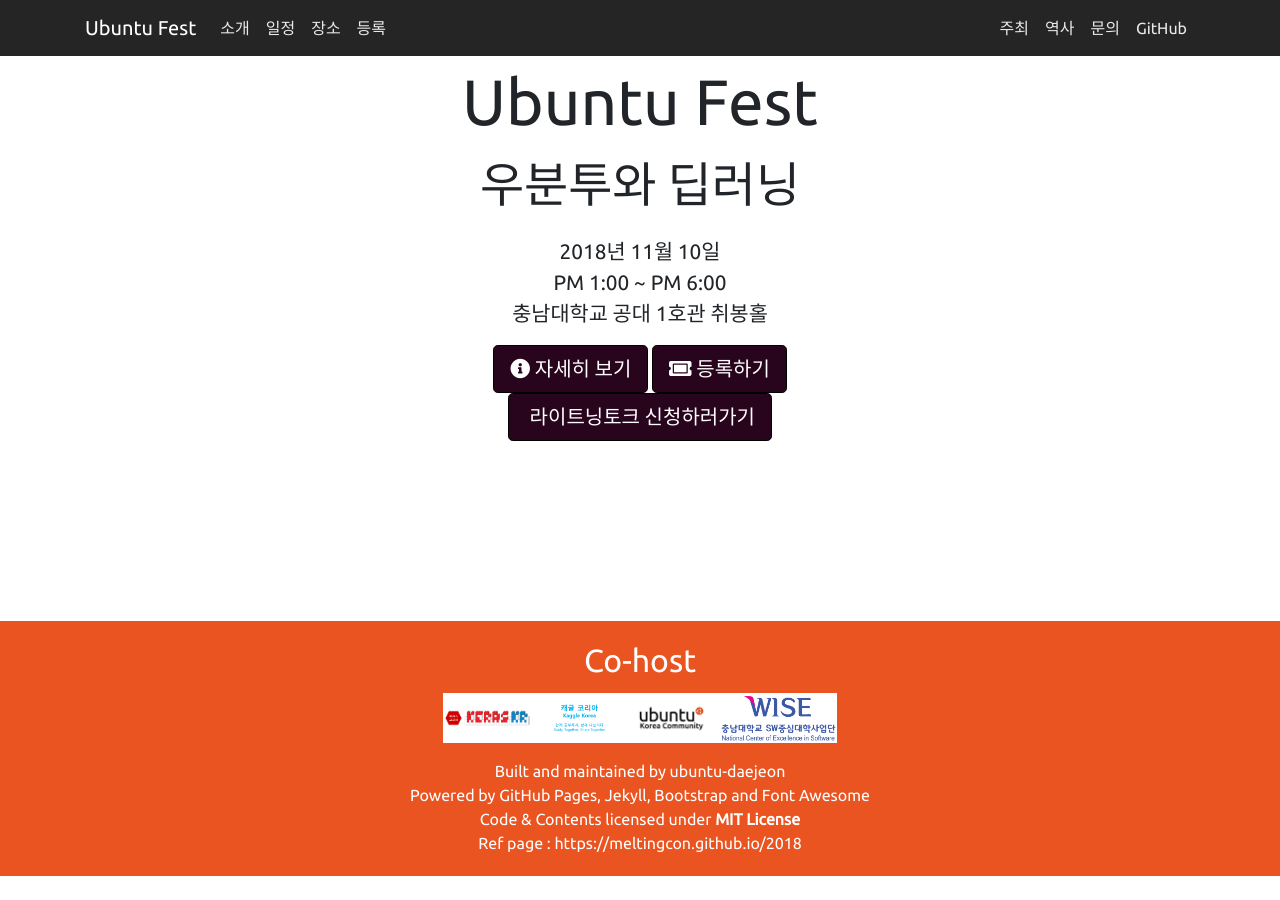
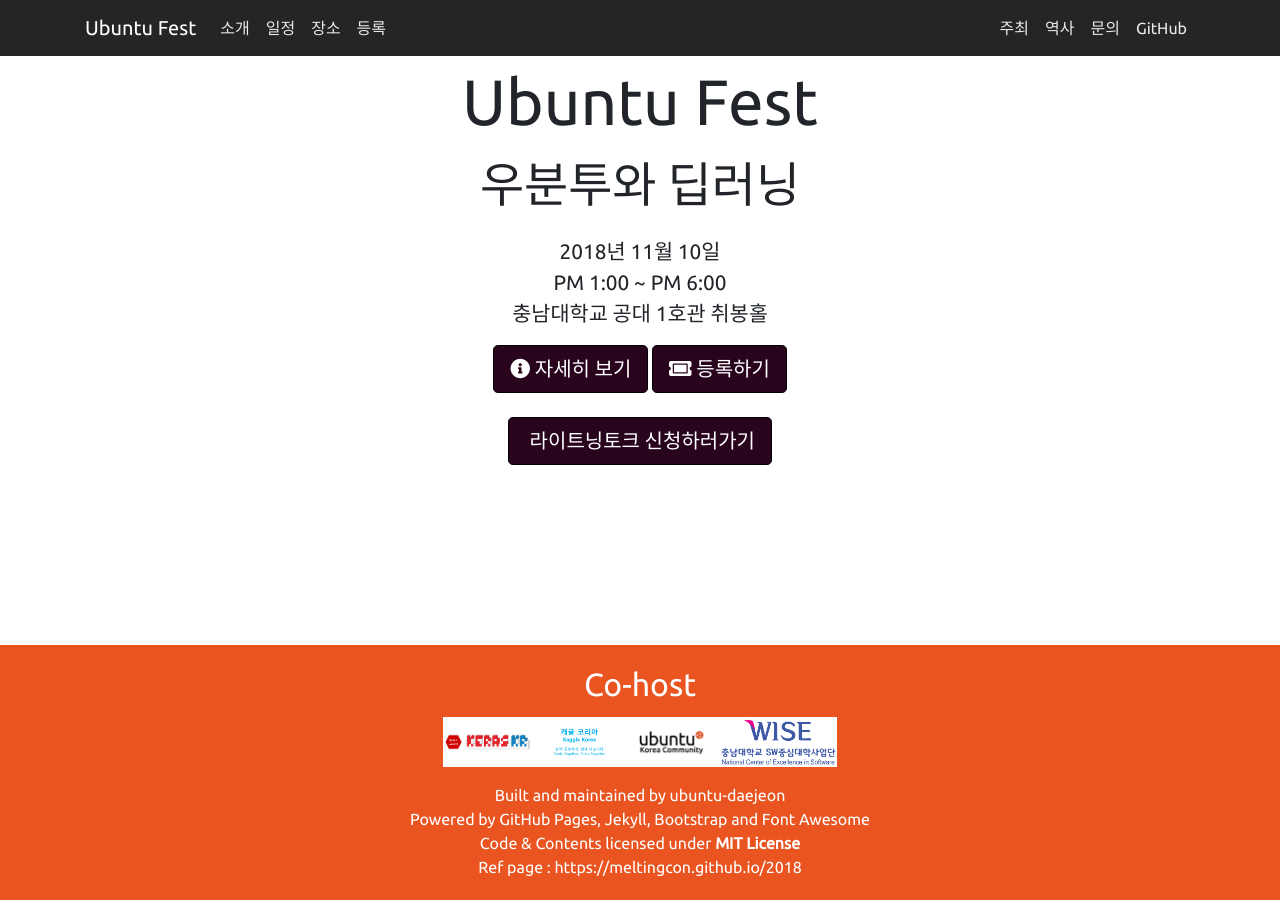
Before and after one commit to ubuntu-kr/ubuntu-fest, a Jekyll site: the page built from index.md, in a window 1280 px wide and 900 px high, scrolled down 173 px. Built offline with Jekyll 4.4.1, drawn with Linux system fonts in a browser that asks for light colours; before the commit the page ends 1049 px from its top, so only the background shows below that.

Commit message:
개행 추가

```diff
--- a/_layouts/home.html
+++ b/_layouts/home.html
@@ -10,7 +10,7 @@ layout: frame
     <i class="fas fa-info-circle"></i> 자세히 보기</a>
   <a role="button" class="btn btn-primary btn-lg btn-primary"
   href="{{ site.registration-url }}">
-    <i class="fas fa-ticket-alt"></i> 등록하기</a></br>
+    <i class="fas fa-ticket-alt"></i> 등록하기</a></br></br>
   <a role="button" class="btn btn-primary btn-lg btn-primary"
   href="https://goo.gl/forms/alNi6k0BHjEDvXu92">
     <i class="fas fa-pencil"></i> 라이트닝토크 신청하러가기</a>
```
